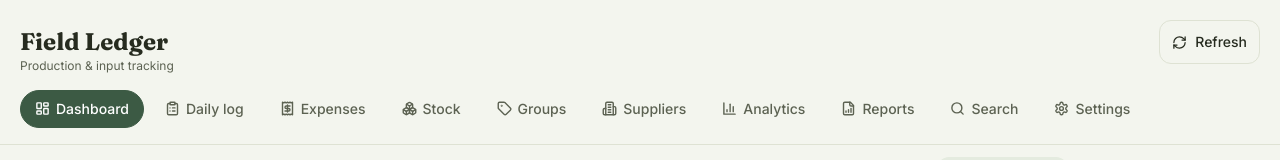
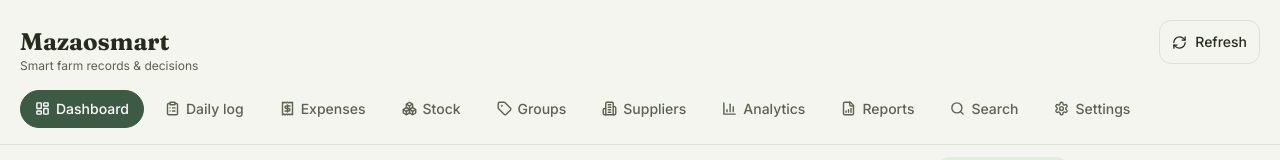
Before and after one commit to makosa-irvin/farm-mvp-app, a React (Vite) app: page / in a window 1280 px wide. Shown: the top 160 px of the page. Built offline with nearby package versions, Linux system fonts and the light colour scheme.

Commit message:
feat: rebrand header as Mazaosmart

```diff
--- a/src/layout/Header.jsx
+++ b/src/layout/Header.jsx
@@ -8,7 +8,7 @@ export default function Header({ tabs, activeTab, onSelectTab }) {
   return (
     <>
       <header className={`sticky top-0 z-20 px-5 pt-5 pb-3 ${styles.header}`}>
-        <div className="flex items-baseline justify-between gap-3"><div className="min-w-0"><div className={`font-display text-2xl font-bold leading-none ${styles.title}`}>Field Ledger</div><div className={`text-xs mt-1 truncate ${styles.subtitle}`}>Production &amp; input tracking</div></div><button onClick={() => window.location.reload()} className="btn-ghost hidden sm:flex rounded-xl px-3 py-2 text-sm items-center gap-2 shrink-0" title="Refresh the app. Saved records remain in this browser."><RefreshCw size={15} /> Refresh</button></div>
+        <div className="flex items-baseline justify-between gap-3"><div className="min-w-0"><div className={`font-display text-2xl font-bold leading-none ${styles.title}`}>Mazaosmart</div><div className={`text-xs mt-1 truncate ${styles.subtitle}`}>Smart farm records &amp; decisions</div></div><button onClick={() => window.location.reload()} className="btn-ghost hidden sm:flex rounded-xl px-3 py-2 text-sm items-center gap-2 shrink-0" title="Refresh the app. Saved records remain in this browser."><RefreshCw size={15} /> Refresh</button></div>
         <div className="mt-4 hidden sm:block"><NavTabs tabs={tabs} activeTab={activeTab} onSelect={onSelectTab} /></div>
       </header>
       <nav className={styles.mobileNav} aria-label="Primary navigation">
```
